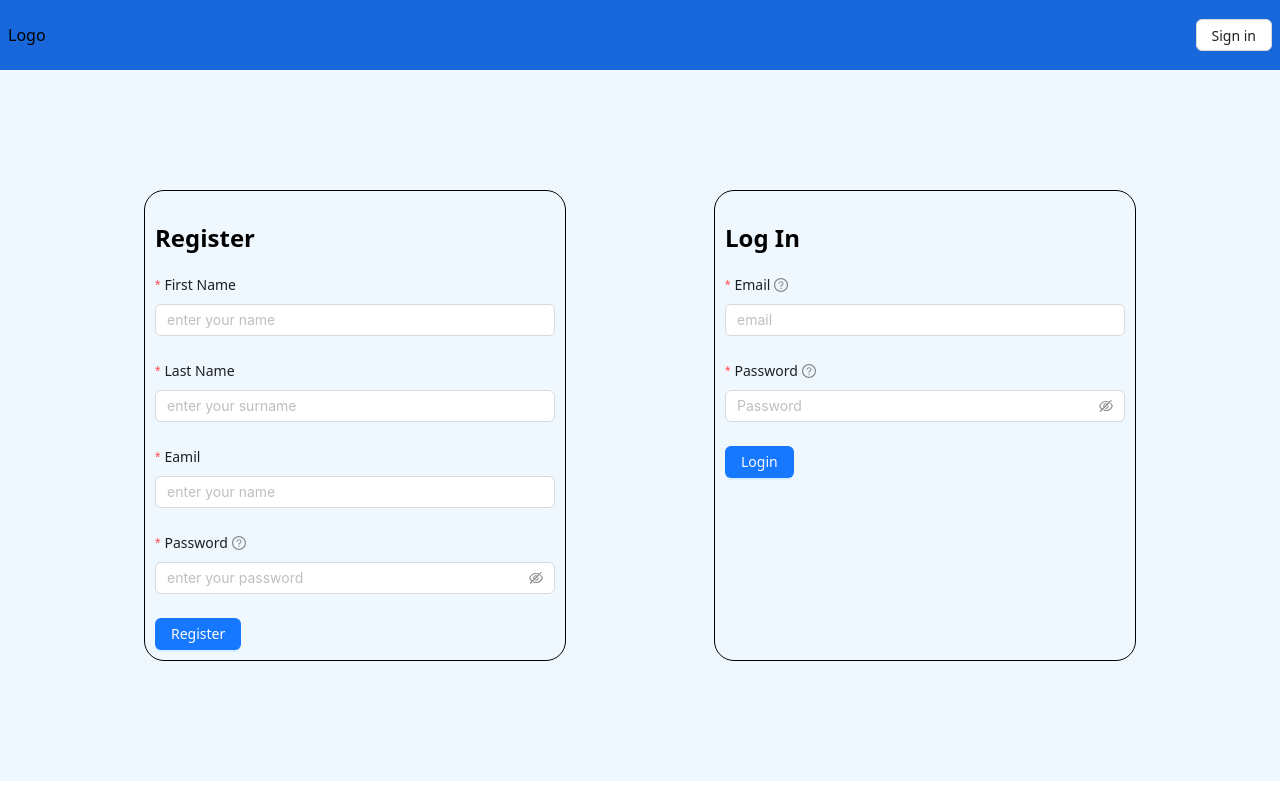
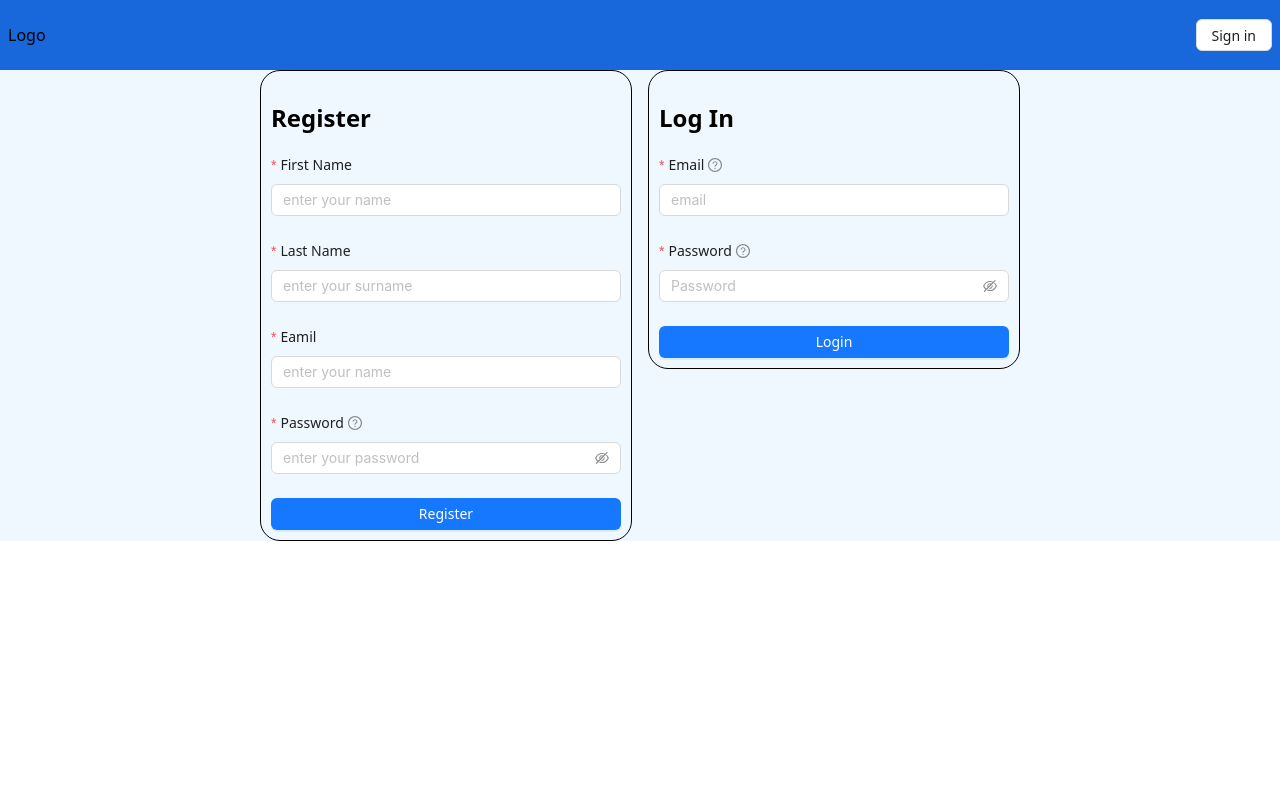
Before and after one commit to khachikkar/mtask, a React (Create React App) app: page / in a window 1280 px wide. Built offline with nearby package versions, Linux system fonts and the light colour scheme.

Commit message:
i install react-router-dom

```diff
--- a/package.json
+++ b/package.json
@@ -10,6 +10,7 @@
     "firebase": "^10.13.2",
     "react": "^18.3.1",
     "react-dom": "^18.3.1",
+    "react-router-dom": "^6.26.2",
     "react-scripts": "5.0.1",
     "web-vitals": "^2.1.4"
   },
--- a/src/App.js
+++ b/src/App.js
@@ -2,15 +2,24 @@ import Header from './components/global/Header';
 import Login from './pages/login';
 import Register from './pages/register';
 import './styles/global.css';
+
+import { Flex } from 'antd';
 
 const App = () => {
     return (
         <div id="divContainer">
           <Header />
 
-<div className='logpass'>
+<Flex wrap  direction="column" align="flex-start" gap="middle" justify="center" >
+
 <Register />
 <Login />
+
+</Flex>
+
+
+<div className='logpass'>
+
 </div>
 
 
--- a/src/pages/login/index.js
+++ b/src/pages/login/index.js
@@ -69,7 +69,7 @@ console.log(resp, ">>>>>")
         </Form.Item>
 
 
-        <Button type="primary" htmlType="submit" loading={loading}> Login </Button>
+        <Button  style={{ width: "100%" }} type="primary" htmlType="submit" loading={loading}> Login </Button>
 
       </Form>
     </div>
--- a/src/pages/register/index.css
+++ b/src/pages/register/index.css
@@ -7,29 +7,32 @@
     display: flex;
     background-color: aliceblue;
     flex-direction: column;
+    /* height: 100vh; */
+
 }
 
 .logpass{
     display: flex;
     flex-direction: row;
-    gap: 100px;
-    padding: 20px;
     justify-content: space-around;
     /* height: 100%; */
-    margin: 100px;
+    /* border: 1px solid red; */
+    flex-wrap: wrap;
+    margin: auto;
+    gap: 20px;
 }
 
 
 
 .logincont{
-   width: 400px;
+ width: 350px;
     border: 1px solid black;
     border-radius: 20px;
     padding: 10px;
 }
 
 .registr{
-    width: 400px;
+    width: 350px;
     border: 1px solid black;
     border-radius: 20px;
     padding: 10px;
--- a/src/pages/register/index.js
+++ b/src/pages/register/index.js
@@ -154,7 +154,7 @@ const Register = () => {
           <Input.Password type="text" placeholder="enter your password" />
         </Form.Item>
 
-        <Button type="primary" htmlType="submit" loading={loading}>
+        <Button style={{ width: "100%" }} type="primary" htmlType="submit" loading={loading}>
           Register
         </Button>
       </Form>
```
Also changed, not shown: 1 other file (tests, documents, lock files or other folders).
